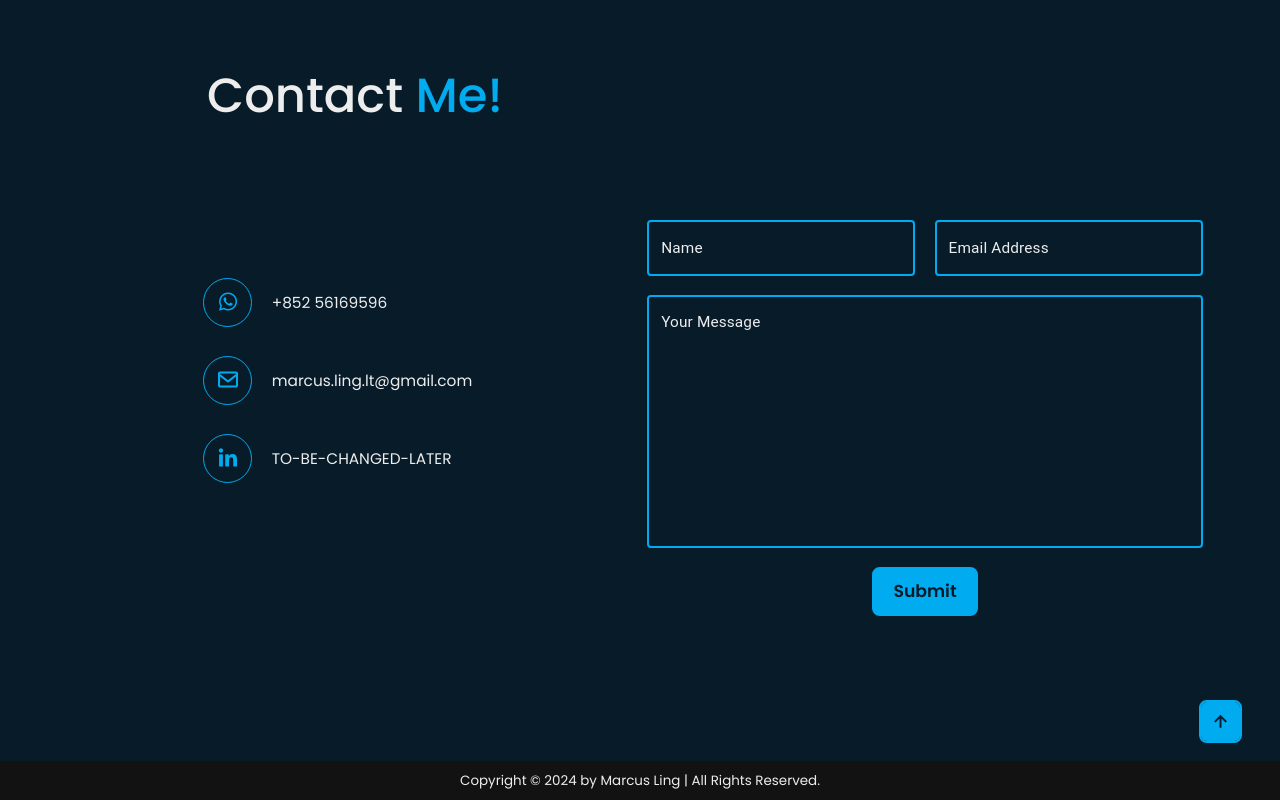
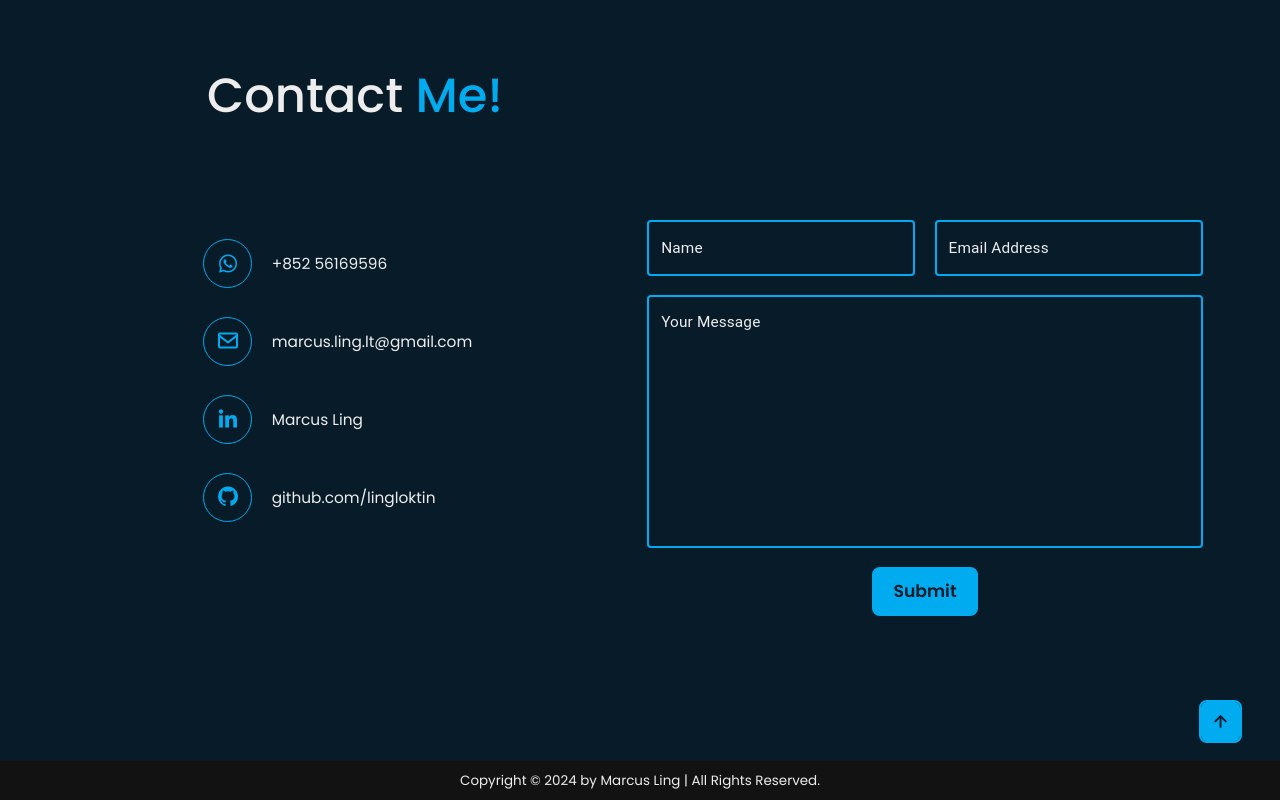
Before and after one commit to lingloktin/portfolio, a React (Create React App) app: page / in a window 1280 px wide. Shown: the part 3982-4782 px from the top of the page. Built offline with nearby package versions, Linux system fonts and the light colour scheme.

Commit message:
extracted contactConst and implemented emailjs

```diff
--- a/src/components/Contact.js
+++ b/src/components/Contact.js
@@ -1,26 +1,44 @@
-import { useState, useEffect } from "react";
-import { Container, Row, Col, Tab, Nav } from "react-bootstrap";
+import { useRef } from "react";
+import { Container, Row, Col } from "react-bootstrap";
 import { TextField } from "@mui/material";
+import { contactMethods } from "../constants/ContactConst";
+import emailjs from "emailjs-com";
+import { EmailConst } from "../constants/EmailConst";
 
 export const Contact = () => {
-  const contactMethods = [
-    {
-      icon: "bx bxl-whatsapp",
-      text: "+852 56169596",
-      link: "https://wa.me/85256169596",
-    },
-    {
-      icon: "bx bx-envelope",
-      text: "marcus.ling.lt@gmail.com",
-      link: "mailto:marcus.ling.lt@gmail.com",
-    },
-    {
-      icon: "bx bxl-linkedin",
-      text: "TO-BE-CHANGED-LATER",
-      link: "#",
-    },
-  ];
-  const OutlinedTextField = ({ label, row = 1 }) => (
+  const fromNameRef = useRef("");
+  const fromEmailRef = useRef("");
+  const messageRef = useRef("");
+
+  const sendEmail = (e) => {
+    e.preventDefault();
+
+    const formData = {
+      from_name: fromNameRef.current.value,
+      from_email: fromEmailRef.current.value,
+      message: messageRef.current.value,
+    };
+
+    emailjs
+      .send(
+        EmailConst.SERVICE_ID,
+        EmailConst.TEMPLATE_ID,
+        formData,
+        EmailConst.PUBLIC_KEY
+      )
+      .then((response) => {
+        console.log("SUCCESS!", response.status, response.text);
+        alert("Message sent successfully!");
+        fromNameRef.current.value = "";
+        fromEmailRef.current.value = "";
+        messageRef.current.value = "";
+      })
+      .catch((err) => {
+        console.error("FAILED...", err);
+        alert("Failed to send message. Please try again later.");
+      });
+  };
+  const OutlinedTextField = ({ label, name, rows = 1, inputRef }) => (
     <TextField
       className="contact-text-field"
       label={label}
@@ -32,7 +50,8 @@ export const Contact = () => {
         sx: { fontSize: "1.6rem" },
       }}
       multiline
-      rows={row}
+      rows={rows}
+      inputRef={inputRef}
     />
   );
 
@@ -50,17 +69,20 @@ export const Contact = () => {
           </Col>
           <Col size={12} sm={0} md={6} className="hidden-when-mobile">
             <div className="section-header-div">
-              <h2 className="section-header remount" style={{ "--animation-seq": 6 }}>
+              <h2
+                className="section-header remount"
+                style={{ "--animation-seq": 6 }}
+              >
                 ... or leave me a <span>message!</span>
                 <span className="animate"></span>
               </h2>
             </div>
           </Col>
         </Row>
+        <form onSubmit={sendEmail}>
           <Row>
             <Col
               className="social-icon contact-method-container"
-            size={12}
               sm={12}
               md={6}
             >
@@ -80,13 +102,26 @@ export const Contact = () => {
                 </div>
               ))}
             </Col>
-          <Col className="contact-form" size={12} sm={12} md={6}>
+            <Col className="contact-form" sm={12} md={6}>
               <Row className="contact-form-row">
-              <OutlinedTextField label="Name" />
-              <OutlinedTextField label="Email Address" />
+                <OutlinedTextField
+                  label="Name"
+                  name="from_name"
+                  inputRef={fromNameRef}
+                />
+                <OutlinedTextField
+                  label="Email Address"
+                  name="from_email"
+                  inputRef={fromEmailRef}
+                />
               </Row>
               <Row className="contact-form-row">
-              <OutlinedTextField label="Your Message" row={10} />
+                <OutlinedTextField
+                  label="Your Message"
+                  name="message"
+                  rows={10}
+                  inputRef={messageRef}
+                />
               </Row>
               <Row className="contact-form-row btn-box">
                 <button className="btn" type="submit">
@@ -96,6 +131,7 @@ export const Contact = () => {
               <span className="animate"></span>
             </Col>
           </Row>
+        </form>
       </Container>
       <div className="gotop-icon-container">
         <div className="gotop-icon">
```
Lines whose indentation alone changed are shown as unchanged.
